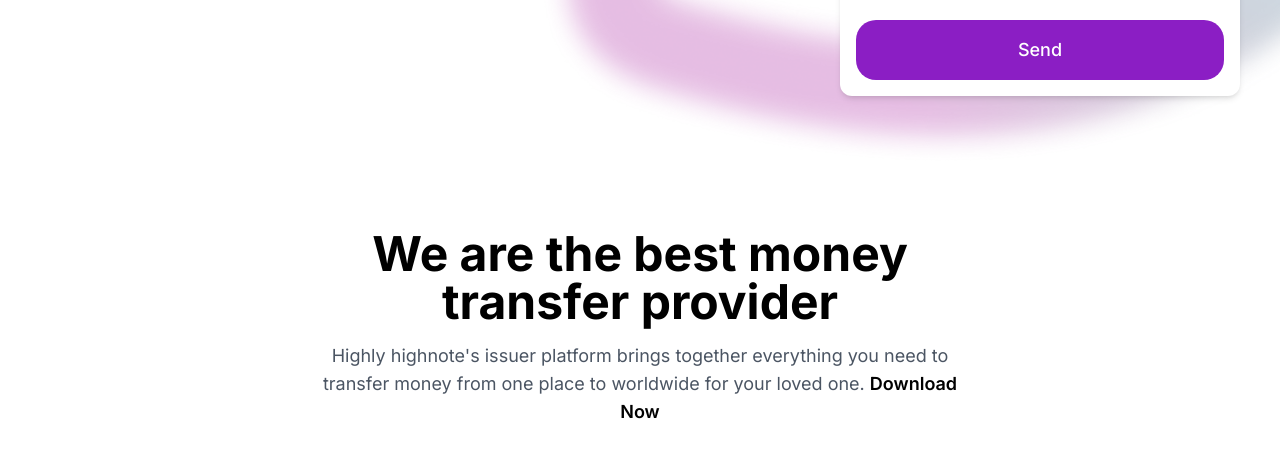
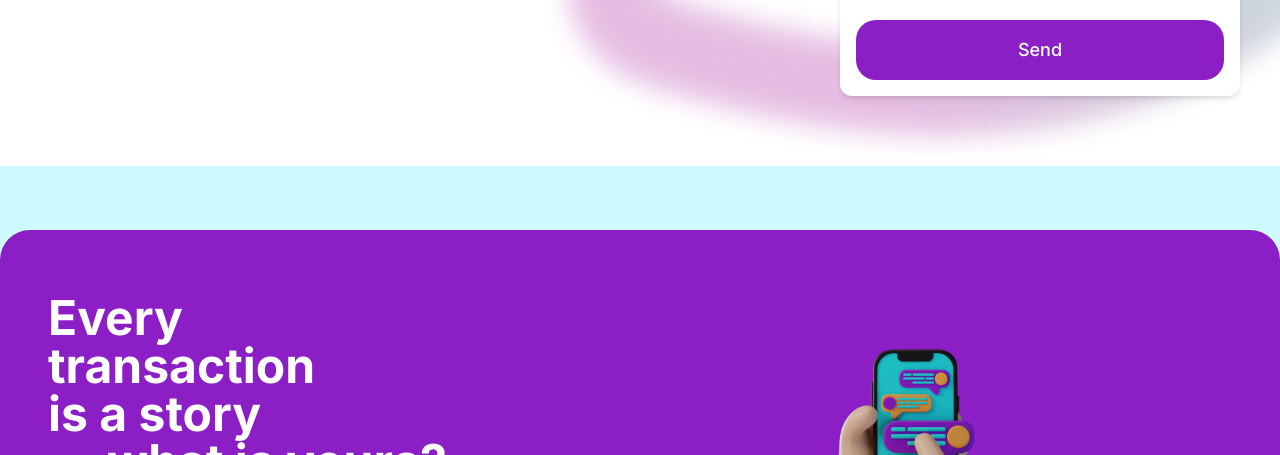
Before and after one commit to iamanshu11/tranxfa, a website: page src/index.html in a window 1280 px wide. Shown: the part 634-1089 px from the top of the page. Drawn offline with nearby package versions, Linux system fonts and the light colour scheme.

Commit message:
content updated

```diff
--- a/src/index.html
+++ b/src/index.html
@@ -278,22 +278,18 @@
             </div>
         </section>
 
-        <section class="bg-white py-16">
+        <!-- <section class="bg-white py-16">
             <div class="container mx-auto px-6 lg:px-12 text-center">
-                <!-- Title -->
                 <h1 class="text-3xl lg:text-5xl font-bold text-black mb-4">
                     We are the best money <br> transfer provider
                 </h1>
 
-                <!-- Description -->
                 <p class="text-gray-600 text-lg max-w-2xl mx-auto mb-8">
                     Highly highnote's issuer platform brings together everything you need to transfer money from one place to worldwide for your loved one.
                     <a href="#" class="font-semibold text-black"> Download Now</a>
                 </p>
 
-                <!-- App Store and Google Play Buttons -->
                 <div class="flex justify-center items-center space-x-4">
-                    <!-- App Store Button -->
                     <a href="#" class="flex items-center justify-center w-48 h-14 bg-black text-white rounded-md shadow-lg hover:bg-gray-800">
                         <img src="../images/apple.png" alt="Apple Logo" class="w-6 h-6 mr-2" />
                         <span class="text-left">
@@ -301,8 +297,6 @@
                         <span class="block text-sm font-semibold">App Store</span>
                         </span>
                     </a>
-
-                    <!-- Google Play Button -->
                     <a href="#" class="flex items-center justify-center w-48 h-14 bg-black text-white rounded-md shadow-lg hover:bg-gray-800">
                         <img src="../images/play-store.png" alt="Google Play Logo" class="w-6 h-6 mr-2" />
                         <span class="text-left">
@@ -312,7 +306,7 @@
                     </a>
                 </div>
             </div>
-        </section>
+        </section> -->
         <section class="bg-cyan-100 py-16">
             <div class="container mx-auto px-6 lg:px-12 flex flex-col lg:flex-row items-center rounded-[30px] bg-purple-secondary text-white p-10 lg:p-16">
                 <!-- Text Section -->
```
